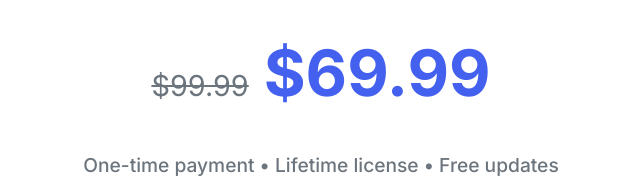
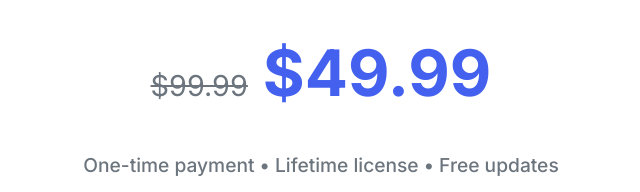
Before and after one commit to lan26766/pdf, a plain HTML site: page pricing.html in a window 1280 px wide. Shown: the part 442-634 px from the top of the page, 319-959 px from the left. Drawn offline with Linux system fonts and the light colour scheme.

Commit message:
Update pricing.html

```diff
--- a/pricing.html
+++ b/pricing.html
@@ -235,7 +235,7 @@
 
                         <div class="price-display">
                             <span class="original-price">$99.99</span>
-                            <span class="current-price">$69.99</span>
+                            <span class="current-price">$49.99</span>
                         </div>
 
                         <p class="price-period">One-time payment • Lifetime license • Free updates</p>
@@ -521,4 +521,5 @@
 
     <script src="script.js"></script>
 </body>
+
 </html>
```
